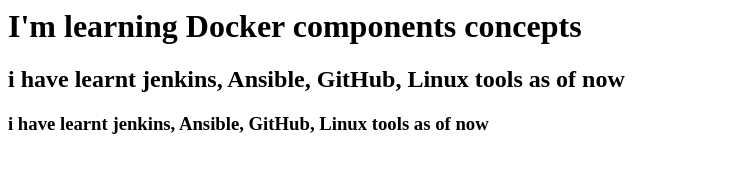
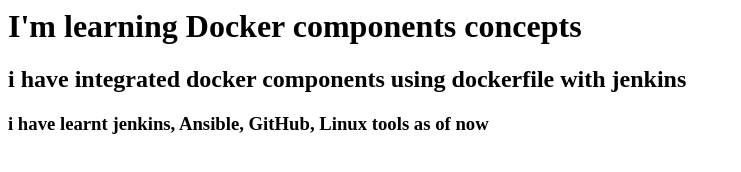
Before and after one commit to sumanthtony/Docker_task, a plain HTML site: page index.html in a window 1280 px wide. Shown: the whole page, without its empty margins (0-741 px from the left). Drawn offline with Linux system fonts and the light colour scheme.

Commit message:
Update index.html

```diff
--- a/index.html
+++ b/index.html
@@ -1,3 +1,3 @@
 <h1>I'm learning Docker components concepts</h1>
-<h2>i have learnt jenkins, Ansible, GitHub, Linux tools as of now</h2>
+<h2>i have integrated docker components using dockerfile with jenkins</h2>
 <h3>i have learnt jenkins, Ansible, GitHub, Linux tools as of now</h3>
```
